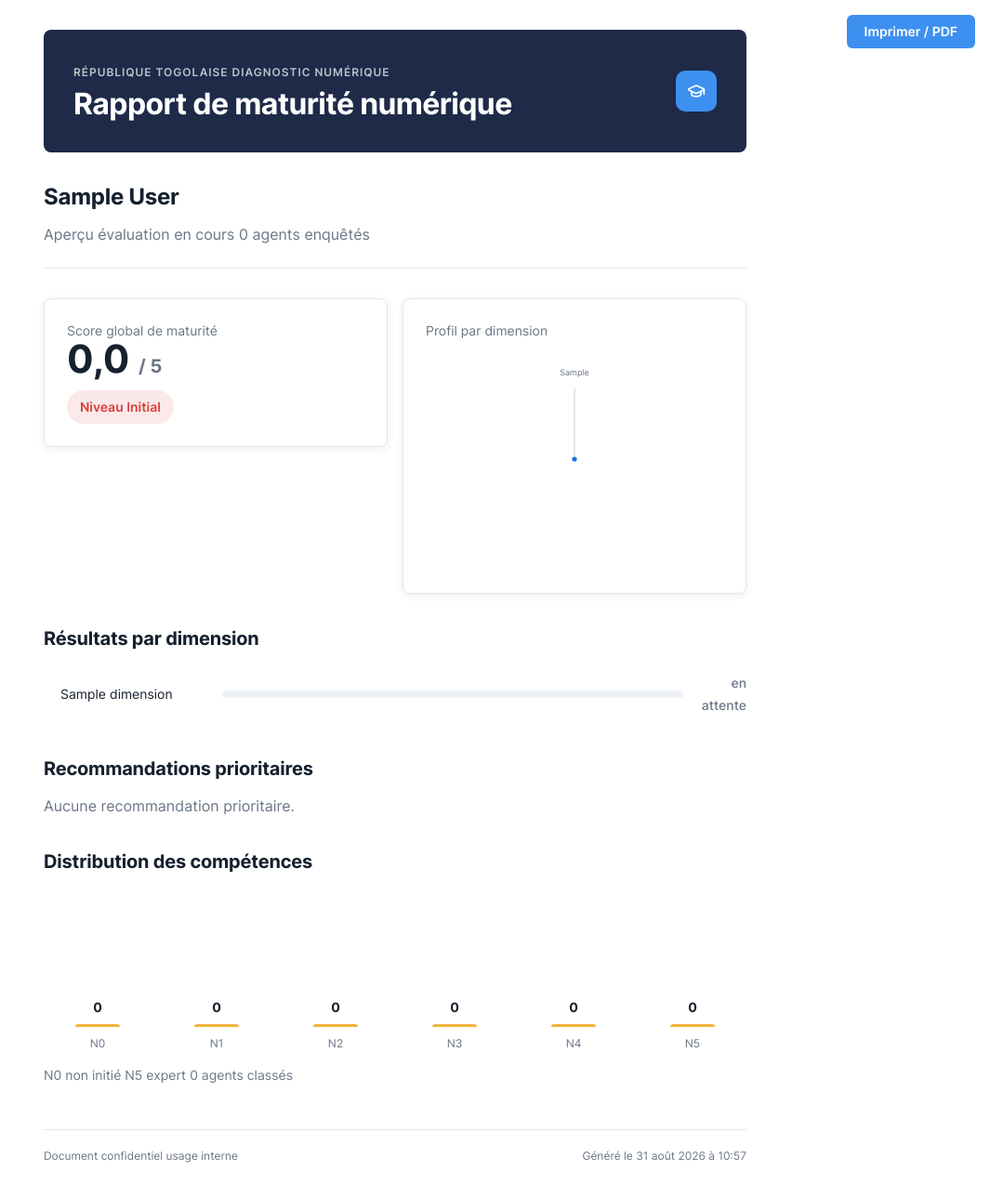
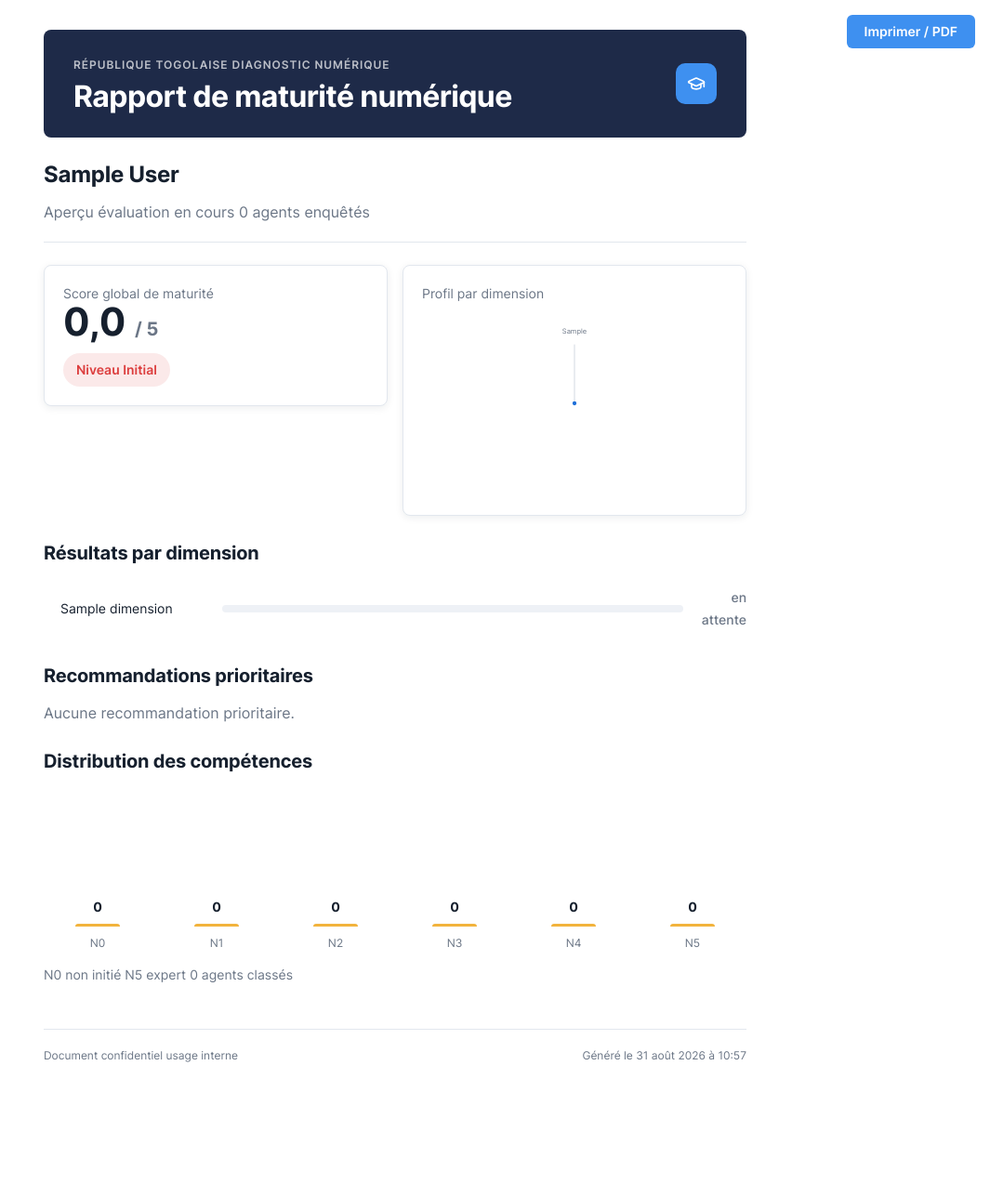
Before and after one commit to feliciadesouza/maturite_numerique, a Django app: page /administrations/1/rapport/ in a window 1280 px wide. Shown: the whole page at 93% size, without its empty margins (215-1280 px from the left). After the commit the page ends 1143 px from the top, so only its background shows below. Run offline with Django 5.2, Linux system fonts and the light colour scheme; a user stored in the database is signed in; tables that the repository leaves empty hold one stand-in row (values such as "Sample post"); data that the repository does not hold is empty.

Commit message:
fix(rapport): resserre la page 1 pour y inclure les recommandations (comme la maquette)

```diff
--- a/maturite_numerique/core/templates/app/dsi/rapport.html
+++ b/maturite_numerique/core/templates/app/dsi/rapport.html
@@ -10,15 +10,17 @@
   <style>
     body { background: var(--white); }
     .rapport { max-width: 820px; margin: 0 auto; padding: var(--sp-8); }
-    .rapport__band { background: var(--navy); color: #fff; padding: var(--sp-8); border-radius: var(--r-card);
-      display: flex; justify-content: space-between; align-items: center; }
+    .rapport__band { background: var(--navy); color: #fff; padding: var(--sp-6) var(--sp-8);
+      border-radius: var(--r-card); display: flex; justify-content: space-between; align-items: center; }
     .rapport__band .eyebrow { color: rgba(255,255,255,0.7); }
     .rapport__band h1 { color: #fff; margin-top: 4px; }
     .rapport__band .mark { width: 44px; height: 44px; border-radius: 10px; background: var(--blue-500);
       display: grid; place-items: center; }
-    .rapport section { margin-top: var(--sp-8); }
+    .rapport section { margin-top: var(--sp-6); }
     .rapport h2 { font-size: var(--fs-h3); margin-bottom: var(--sp-3); }
-    .rapport__rule { border: 0; border-top: 1px solid var(--border); margin: var(--sp-6) 0 0; }
+    .rapport .card { padding: var(--sp-5); }
+    .rapport .radar-svg { max-width: 200px; }
+    .rapport__rule { border: 0; border-top: 1px solid var(--border); margin: var(--sp-5) 0 0; }
     .rapport .reco-item { align-items: center; }
     .rapport .reco-num { flex: none; width: 28px; height: 28px; border-radius: 50%;
       background: var(--blue-500); color: #fff; font-weight: 700; font-size: var(--fs-sm);
```
